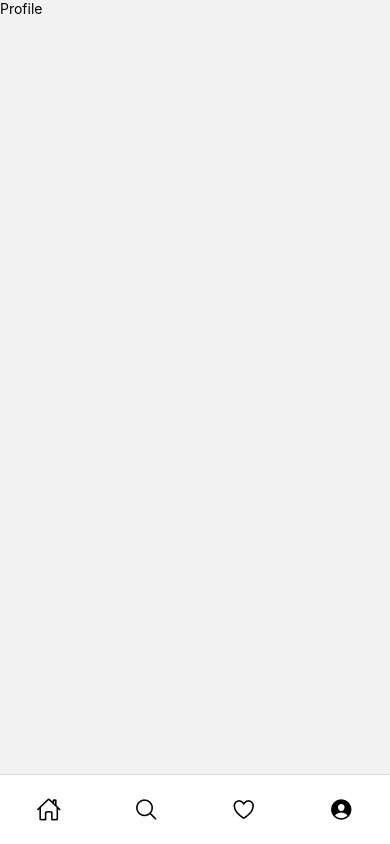
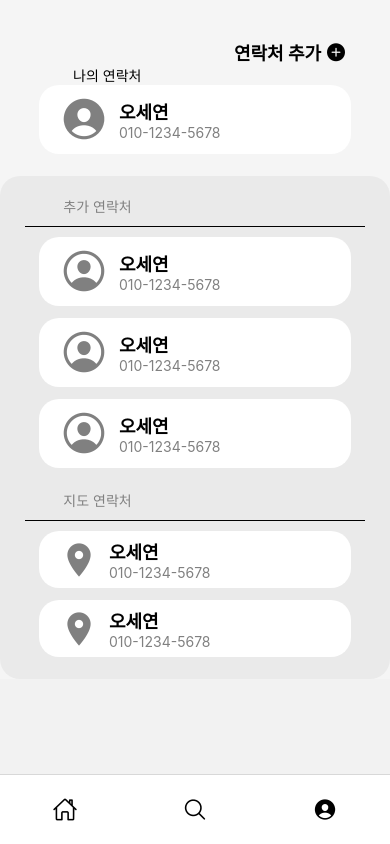
Before and after one commit to jimini1026/Kaist_Week1_TripMate, a React Native app: screen /Profile in a window 390 px wide. Built offline with nearby package versions, Linux system fonts and the light colour scheme.

Commit message:
탭2,3 구현

```diff
--- a/App.js
+++ b/App.js
@@ -31,8 +31,8 @@ const App = () => {
               iconName = focused ? 'home-sharp' : 'home-outline';
             } else if (route.name === 'Search') {
               iconName = focused ? 'search' : 'search-outline';
-            } else if (route.name === 'Activity') {
-              iconName = focused ? 'heart' : 'heart-outline';
+              // } else if (route.name === 'Activity') {
+              //   iconName = focused ? 'heart' : 'heart-outline';
             } else if (route.name === 'Profile') {
               iconName = focused ? 'person-circle' : 'person-outline';
             }
@@ -42,7 +42,7 @@ const App = () => {
         })}>
         <Tab.Screen name="Home" component={Home} />
         <Tab.Screen name="Search" component={Search} />
-        <Tab.Screen name="Activity" component={Activity} />
+        {/* <Tab.Screen name="Activity" component={Activity} /> */}
         <Tab.Screen name="Profile" component={Profile} />
       </Tab.Navigator>
     );
--- /dev/null
+++ b/src/components/ExpandImage.js
@@ -0,0 +1,80 @@
+import {
+  View,
+  Text,
+  StatusBar,
+  Dimensions,
+  TouchableOpacity,
+} from 'react-native';
+import React, {useState} from 'react';
+import SearchInput from '../components/SearchInput';
+import SearchContent from '../components/SearchContent';
+import Ionic from 'react-native-vector-icons/Ionicons';
+import Feather from 'react-native-vector-icons/Feather';
+import MaterialIcons from 'react-native-vector-icons/MaterialIcons';
+import {Image} from 'react-native';
+
+const ExpandImage = ({image, setImage}) => {
+  const [isLike, setIsLike] = useState(false);
+  const windowWidth = Dimensions.get('window').width;
+  const windowHeight = Dimensions.get('window').height;
+  return (
+    <View
+      style={{
+        position: 'absolute',
+        zIndex: 1,
+        width: '100%',
+        height: '100%',
+        backgroundColor: 'rgba(52, 52, 52, 0.8)',
+      }}>
+      <StatusBar backgroundColor="#525252" barStyle="dark-content" />
+      <View
+        style={{
+          position: 'absolute',
+          backgroundColor: 'white',
+          width: '90%',
+          top: windowHeight / 6,
+          left: windowWidth / 18,
+          height: 465,
+          borderRadius: 15,
+          zIndex: 1,
+        }}>
+        <View
+          style={{
+            flexDirection: 'row',
+            alignItems: 'center',
+            paddingVertical: 10,
+            paddingHorizontal: 15,
+          }}>
+          <TouchableOpacity onPress={() => setIsLike(true)}>
+            <Ionic
+              name={isLike ? 'heart' : 'heart-outline'}
+              style={{fontSize: 26, color: 'black'}}
+            />
+          </TouchableOpacity>
+          <TouchableOpacity onPress={() => setImage(null)}>
+            <MaterialIcons
+              name="cancel"
+              style={{fontSize: 25, color: 'black'}}
+            />
+          </TouchableOpacity>
+        </View>
+        <Image source={image} style={{width: '100%', height: '80%'}} />
+        <View
+          style={{
+            justifyContent: 'space-around',
+            width: '100%',
+            flexDirection: 'row',
+            alignItems: 'center',
+            padding: 8,
+          }}>
+          <Ionic
+            name="person-circle-outline"
+            style={{fontSize: 26, color: 'black'}}
+          />
+        </View>
+      </View>
+    </View>
+  );
+};
+
+export default ExpandImage;
--- /dev/null
+++ b/src/components/GalleryImage.js
@@ -0,0 +1,30 @@
+import {View, Text, Image, TouchableOpacity} from 'react-native';
+import React from 'react';
+import Entypo from 'react-native-vector-icons/Entypo';
+import Foundation from 'react-native-vector-icons/Foundation';
+
+const GalleryImage = ({bgColor, setImage}) => {
+  const img = require('../../assets/images/post1.jpeg');
+  return (
+    <TouchableOpacity
+      onPress={() => setImage(img)}
+      style={{
+        width: '40%',
+        height: 200,
+        backgroundColor: bgColor,
+        alignItems: 'center',
+        paddingTop: 10,
+      }}>
+      <Image source={img} style={{width: '85%', height: '85%'}} />
+      <View style={{flexDirection: 'row', paddingTop: 5, paddingLeft: '40%'}}>
+        <Entypo
+          name="heart-outlined"
+          style={{fontSize: 20, paddingRight: 10}}
+        />
+        <Foundation name="pencil" style={{fontSize: 20}} />
+      </View>
+    </TouchableOpacity>
+  );
+};
+
+export default GalleryImage;
--- /dev/null
+++ b/src/components/PhoneNumber.js
@@ -0,0 +1,48 @@
+import {View, Text} from 'react-native';
+import React from 'react';
+import Ionic from 'react-native-vector-icons/Ionicons';
+import MaterialCommunityIcons from 'react-native-vector-icons/MaterialCommunityIcons';
+
+const PhoneNumber = ({iconName, name, phoneNumber, iconKind = 'Ionic'}) => {
+  let iconIsIonic = false;
+  if (iconKind === 'Ionic') {
+    iconIsIonic = true;
+  } else {
+    iconIsIonic = false;
+  }
+
+  return (
+    <View
+      style={{
+        backgroundColor: 'white',
+        flexDirection: 'row',
+        borderRadius: 20,
+        width: '80%',
+        alignItems: 'center',
+        paddingHorizontal: 20,
+        paddingTop: 7,
+        paddingBottom: 7,
+        marginBottom: 12,
+      }}>
+      {iconIsIonic ? (
+        <Ionic
+          name={iconName}
+          style={{color: 'gray', fontSize: 50, paddingRight: 10}}
+        />
+      ) : (
+        <MaterialCommunityIcons
+          name={iconName}
+          style={{fontSize: 40, paddingRight: 10, color: 'gray'}}
+        />
+      )}
+      <View>
+        <Text style={{fontSize: 18, color: 'black', fontWeight: 'bold'}}>
+          {name}
+        </Text>
+        <Text style={{color: 'gray'}}>{phoneNumber}</Text>
+      </View>
+    </View>
+  );
+};
+
+export default PhoneNumber;
--- a/src/screens/Home.js
+++ b/src/screens/Home.js
@@ -9,7 +9,7 @@ import Posts from '../components/Posts';
 const Home = () => {
   return (
     <SafeAreaView>
-      <StatusBar backgroundColor="white" barStyle="dark-content" />
+      {/* <StatusBar backgroundColor="white" barStyle="dark-content" />
       <View
         style={{
           justifyContent: 'space-between',
@@ -36,7 +36,7 @@ const Home = () => {
       <ScrollView>
         <Stories />
         <Posts />
-      </ScrollView>
+      </ScrollView> */}
     </SafeAreaView>
   );
 };
--- a/src/screens/Profile.js
+++ b/src/screens/Profile.js
@@ -1,10 +1,107 @@
-import {View, Text} from 'react-native';
+import {View, Text, TouchableOpacity, ScrollView} from 'react-native';
 import React from 'react';
+import AntDesign from 'react-native-vector-icons/AntDesign';
+import PhoneNumber from '../components/PhoneNumber';
 
 const Profile = () => {
   return (
-    <View>
-      <Text>Profile</Text>
+    <View style={{backgroundColor: '#F5F5F5'}}>
+      <TouchableOpacity
+        style={{
+          flexDirection: 'row',
+          paddingTop: '10%',
+        }}>
+        <Text
+          style={{
+            paddingLeft: '60%',
+            color: 'black',
+            fontSize: 18,
+            fontWeight: 'bold',
+          }}>
+          연락처 추가
+        </Text>
+        <AntDesign
+          name="pluscircle"
+          style={{
+            color: 'black',
+            fontSize: 18,
+            paddingTop: 3,
+            paddingLeft: 6,
+          }}
+        />
+      </TouchableOpacity>
+      <View style={{alignItems: 'center', marginBottom: 10}}>
+        <Text style={{paddingRight: '45%'}}>나의 연락처</Text>
+        <PhoneNumber
+          iconName="person-circle"
+          name="오세연"
+          phoneNumber="010-1234-5678"
+        />
+      </View>
+      <ScrollView
+        style={{
+          backgroundColor: '#EAEAEA',
+          borderRadius: 20,
+          paddingTop: 20,
+          paddingBottom: 10,
+          height: '73%',
+        }}>
+        <View style={{alignItems: 'center'}}>
+          <View style={{width: '100%', alignItems: 'center'}}>
+            <Text style={{paddingRight: '50%', color: 'gray'}}>
+              추가 연락처
+            </Text>
+            <View
+              style={{
+                width: '87%',
+                borderBottomWidth: 1,
+                borderBottomColor: 'black',
+                marginVertical: 10,
+              }}
+            />
+          </View>
+          <PhoneNumber
+            iconName="person-circle-outline"
+            name="오세연"
+            phoneNumber="010-1234-5678"
+          />
+          <PhoneNumber
+            iconName="person-circle-outline"
+            name="오세연"
+            phoneNumber="010-1234-5678"
+          />
+          <PhoneNumber
+            iconName="person-circle-outline"
+            name="오세연"
+            phoneNumber="010-1234-5678"
+          />
+          <View style={{width: '100%', alignItems: 'center', paddingTop: 10}}>
+            <Text style={{paddingRight: '50%', color: 'gray'}}>
+              지도 연락처
+            </Text>
+            <View
+              style={{
+                width: '87%',
+                borderBottomWidth: 1,
+                borderBottomColor: 'black',
+                marginVertical: 10,
+              }}
+            />
+          </View>
+          <PhoneNumber
+            iconName="map-marker"
+            name="오세연"
+            phoneNumber="010-1234-5678"
+            iconKind="map-marker"
+          />
+          <PhoneNumber
+            iconName="map-marker"
+            name="오세연"
+            phoneNumber="010-1234-5678"
+            iconKind="map-marker"
+          />
+        </View>
+      </ScrollView>
     </View>
   );
 };
--- a/src/screens/Search.js
+++ b/src/screens/Search.js
@@ -6,6 +6,7 @@ import {
   Image,
   Dimensions,
   Platform,
+  TouchableOpacity,
 } from 'react-native';
 import React, {useState} from 'react';
 import {SafeAreaView} from 'react-native-safe-area-context';
@@ -14,20 +15,45 @@ import SearchContent from '../components/SearchContent';
 import Ionic from 'react-native-vector-icons/Ionicons';
 import Feather from 'react-native-vector-icons/Feather';
 import {getStatusBarHeight} from 'react-native-status-bar-height';
+import GalleryImage from '../components/GalleryImage';
+import MaterialIcons from 'react-native-vector-icons/MaterialIcons';
+import ExpandImage from '../components/ExpandImage';
 
 const Search = () => {
   const [image, setImage] = useState(null);
-  const statusBarHeight = getStatusBarHeight();
-  const windowWidth = Dimensions.get('window').width;
-  const windowHeight = Dimensions.get('window').height;
 
-  const getData = img => {
-    setImage(img);
+  const RowImage = ({bgColor1, bgColor2}) => {
+    return (
+      <View
+        style={{
+          flexDirection: 'row',
+          justifyContent: 'space-around',
+          padding: 15,
+        }}>
+        <GalleryImage bgColor={bgColor1} setImage={setImage} />
+        <GalleryImage bgColor={bgColor2} setImage={setImage} />
+      </View>
+    );
   };
+
   return (
     <SafeAreaView
-      style={{width: '100%', backgroundColor: 'white', position: 'relative'}}>
+      style={{
+        width: '100%',
+        height: '100%',
+        backgroundColor: 'white',
+        position: 'relative',
+      }}>
       <ScrollView>
+        <View style={{paddingTop: 60, paddingBottom: 60}}>
+          <RowImage bgColor1="#FF607F" bgColor2="#00D7FF" />
+          <RowImage bgColor1="#40A940" bgColor2="#FF5AD9" />
+          <RowImage bgColor1="#FFA500" bgColor2="#98EBDC" />
+          <RowImage bgColor1="#FFC5D0" bgColor2="#FFFA82" />
+        </View>
+      </ScrollView>
+      {image ? <ExpandImage image={image} setImage={setImage} /> : null}
+      {/* <ScrollView>
         <SearchInput />
         <SearchContent getData={getData} />
       </ScrollView>
@@ -85,7 +111,7 @@ const Search = () => {
             </View>
           </View>
         </View>
-      ) : null}
+      ) : null} */}
     </SafeAreaView>
   );
 };
```
Also changed, not shown: package.json (+6 -2 lines), 1 other file (tests, documents, lock files or other folders).
